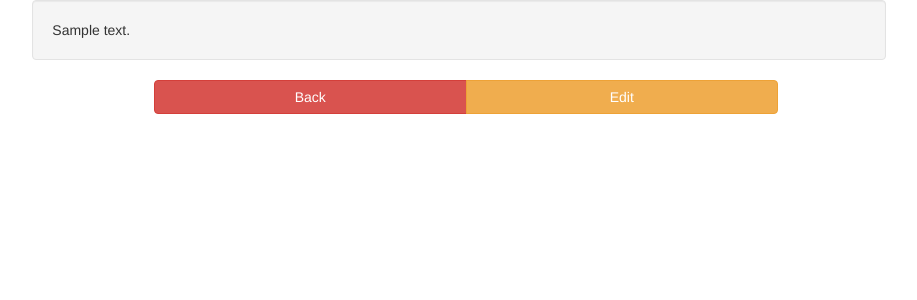
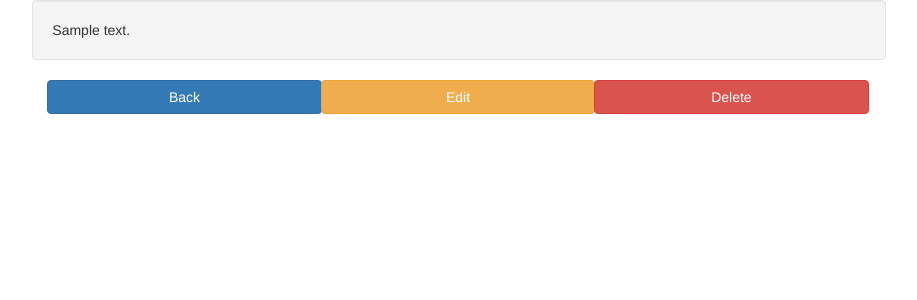
Before and after one commit to kuujakke/kolbe, a Python web app: template app/templates/pages/show.html in a window 1280 px wide; the page is wider, and only the part inside the window is pictured. Shown: the top 300 px of that part, without its empty margins (181-1098 px from the left). Run offline with Jinja, Linux system fonts and the light colour scheme; the template is opened without the code that fills it: most values are stand-ins (such as "Sample title", 1, 10 or a date in 2020); some libraries are stand-ins or nearby versions.

Commit message:
Sivujen poisto toiminnallisuus

```diff
--- a/app/models.py
+++ b/app/models.py
@@ -149,6 +149,11 @@ def save_user(user):
     execute(sql, (user.user_id, user.content, user.id))
 
 
+def delete_page(page_id):
+    sql = """DELETE FROM pages WHERE "id" = %s;"""
+    execute(sql, (page_id,))
+
+
 class Page:
     def __init__(self, row):
         self.id = row[0]
--- a/app/templates/pages/index.html
+++ b/app/templates/pages/index.html
@@ -22,7 +22,6 @@
                         <td class="btn btn-group">
                             <a href="{{ page.id }}" class="btn btn-primary">Show</a>
                             <a href="{{ page.id }}/edit" class="btn btn-warning">Edit</a>
-                            <a href="{{ page.id }}/delete" class="btn btn-danger">Delete</a>
                         </td>
                     </tr>
                 {% endfor %}
--- a/app/templates/pages/show.html
+++ b/app/templates/pages/show.html
@@ -7,9 +7,13 @@
             </div>
         </div>
         <div class="row">
-            <div class="btn-group col-lg-12 col-lg-offset-3">
-                <a href="/pages" class="btn btn-danger col-lg-3">Back</a>
-                <a href="/pages/{{ page_id }}/edit" class="btn btn-warning col-lg-3">Edit</a>
+            <div class="btn-group col-lg-8 col-lg-offset-2">
+                <form action="/pages/{{ page_id }}/delete" method="post">
+                    {{ form.csrf_token }}
+                    <a href="/pages" class="btn btn-primary col-lg-4">Back</a>
+                    <a href="/pages/{{ page_id }}/edit" class="btn btn-warning col-lg-4">Edit</a>
+                    <input type="submit" value="Delete" class="btn btn-danger col-lg-4"/>
+                </form>
             </div>
         </div>
     </div>
```
Also changed, not shown: app/pages/views.py (+7 -1 lines).
